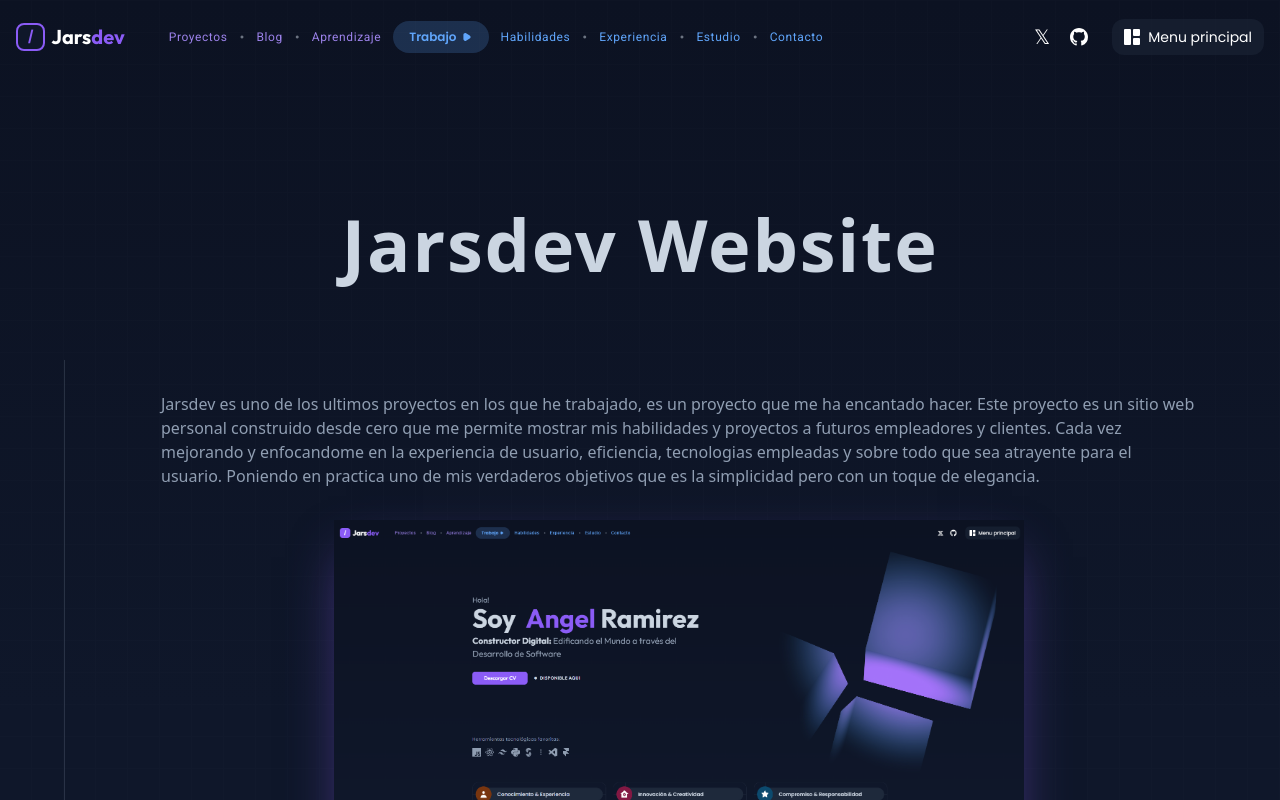
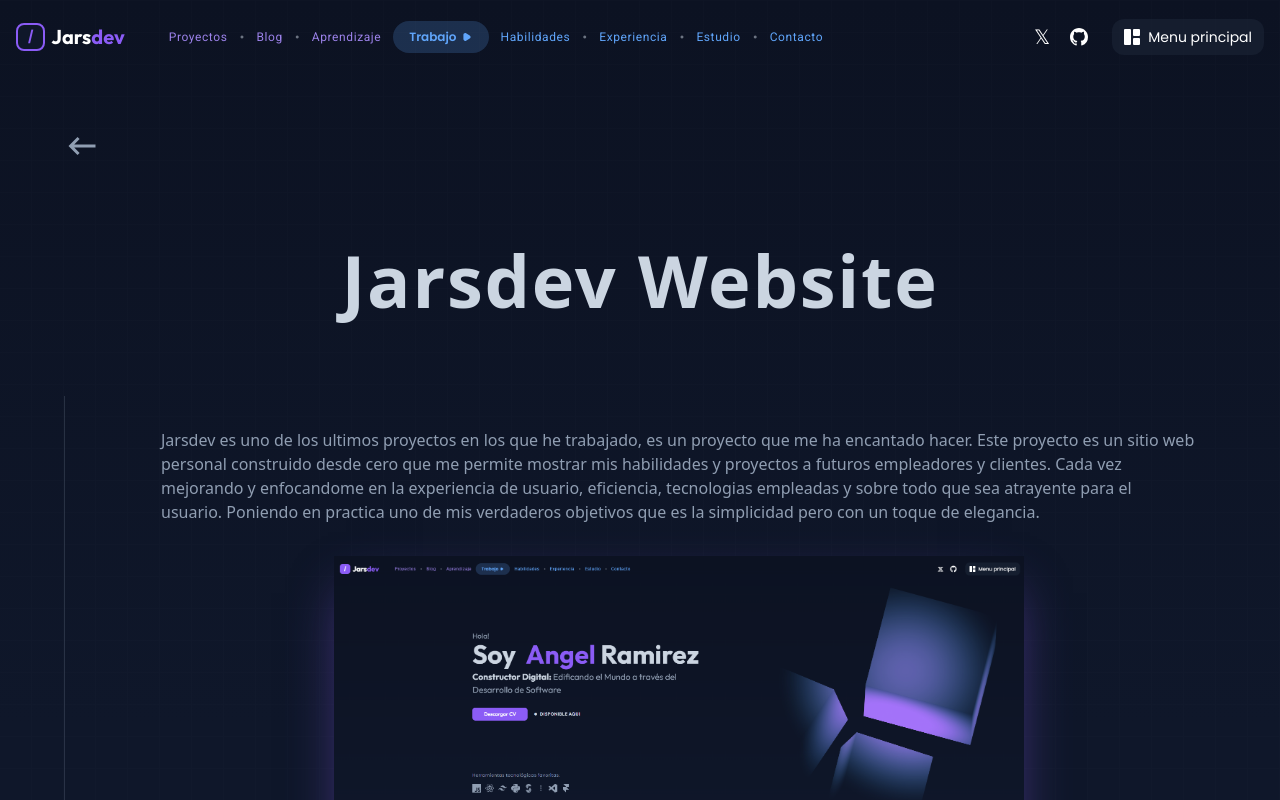
Before and after one commit to ImJars/Development-full-coding, a React (Vite) app: page /project_page in a window 1280 px wide. Shown: the top 800 px of the page. Built offline with nearby package versions, Linux system fonts and the light colour scheme.

Commit message:
Update project_page.jsx.jsx

```diff
--- a/src/components/projects/project_page.jsx.jsx
+++ b/src/components/projects/project_page.jsx.jsx
@@ -2,6 +2,8 @@ import React from "react";
 import styled from "styled-components";
 import Languajes from "../skills/languajes";
 import Footer from "../../footer";
+import { MdOutlineKeyboardBackspace } from "react-icons/md";
+import { useNavigate } from "react-router-dom";
 
 const ProjectSection = styled.section`
   display: inline-block;
@@ -29,7 +31,7 @@ const BackgroundSection = styled.div`
     rgba(15, 23, 42, 1) 60%,
     rgba(12, 18, 34, 1) 100%
   );
-  .background-cuad{
+  .background-cuad {
     background-image: url("descarga.svg");
     background-repeat: repeat;
     width: 100%;
@@ -37,7 +39,7 @@ const BackgroundSection = styled.div`
     position: absolute;
     z-index: 1;
     opacity: 0.3199;
-}
+  }
 `;
 const TitleSection = styled.div`
   .Title-Name {
@@ -52,15 +54,19 @@ const TitleSection = styled.div`
 `;
 
 function PageProject() {
+  const navigate = useNavigate();
   return (
     <>
       <BackgroundSection>
-        <div
-          className="background-cuad"
-        />
+        <div className="background-cuad" />
         <section className=" text-white">
           <ProjectSection>
             <div className="content-wrapped pt-20 sm:pt-32">
+              <div className="flex">
+                <button onClick={() => navigate(-1)} className="">
+                  <MdOutlineKeyboardBackspace className="text-4xl text-text-general hover:scale-90 transition-all duration-300 ease-in-out" />
+                </button>
+              </div>
               <TitleSection className="mx-5 sm:mx-0 my-20 flex justify-center">
                 <h1 className="Title-Name text-text-white-gray text-7xl font-bold tracking-wide">
                   Jarsdev Website
@@ -98,8 +104,7 @@ function PageProject() {
                     contactarme.
                   </p>
                   <p className="text-text-general tracking-wide my-8">
-                    Algunas de las tecnologias utilizadas en este proyecto
-                    son:
+                    Algunas de las tecnologias utilizadas en este proyecto son:
                   </p>
                   <div className="flex flex-wrap gap-4 mt-5">
                     <Languajes title="HTML5" />
```
